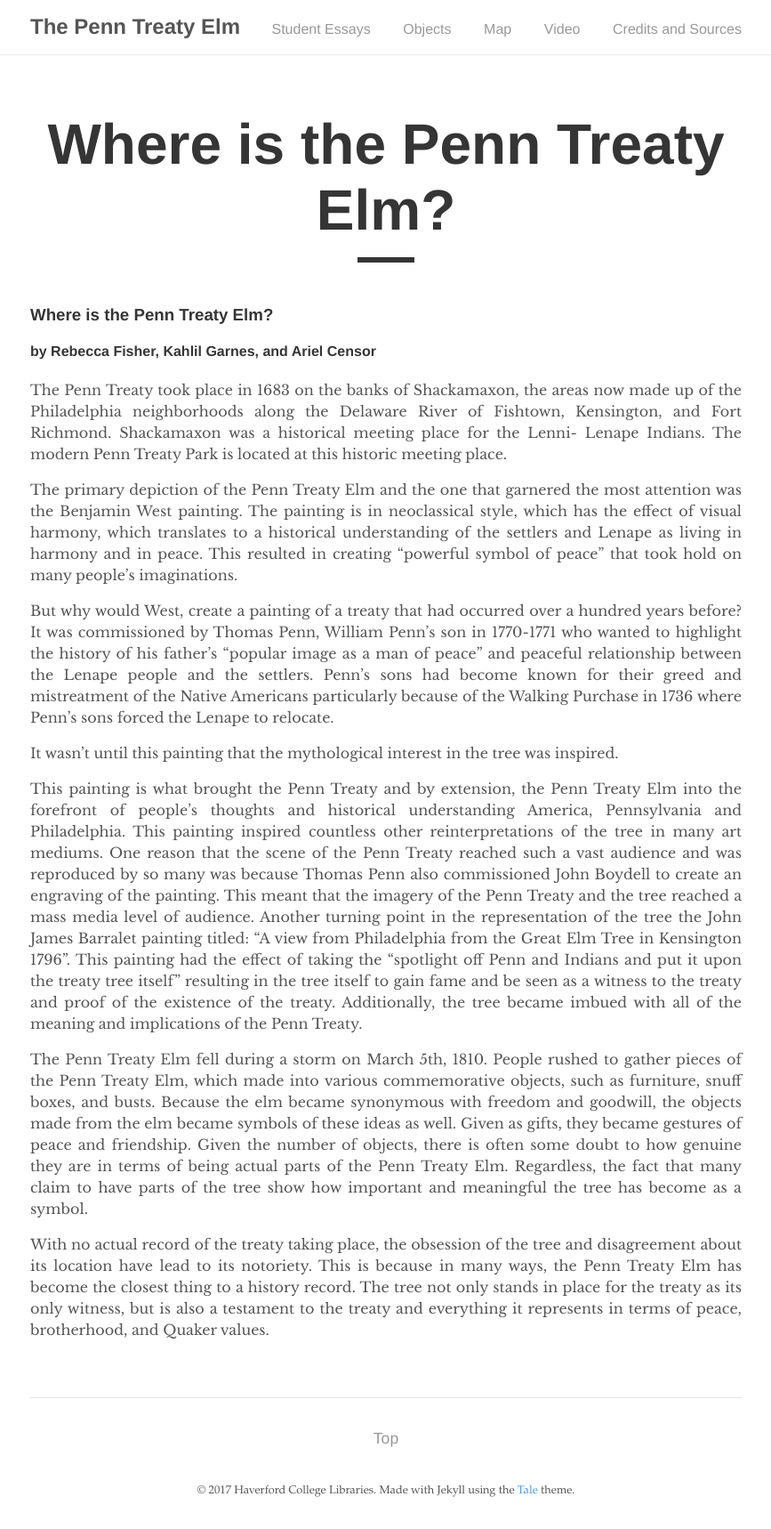
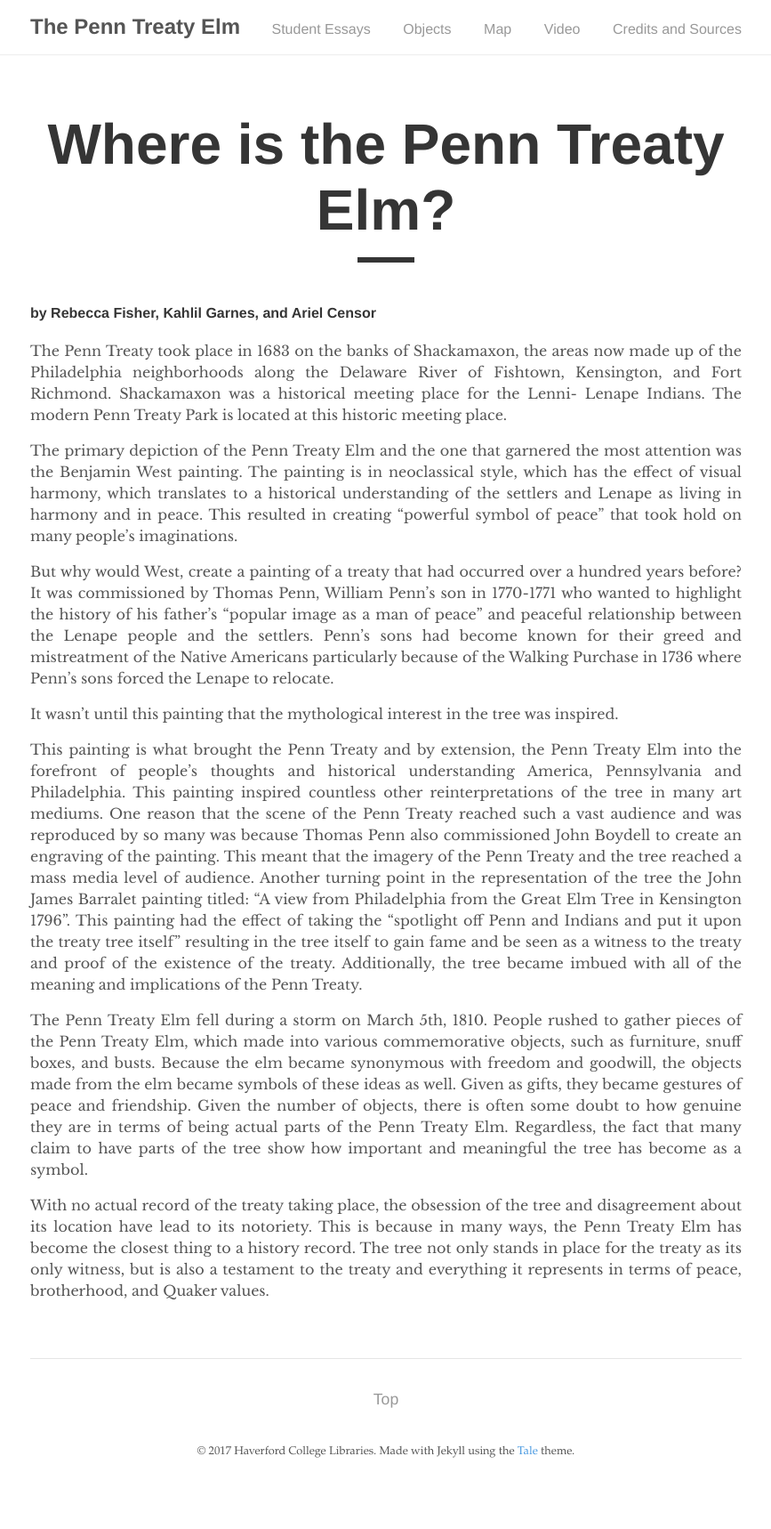
Before and after one commit to mzarafon/penn-treaty-elm, a Jekyll site: the page built from where-is-the-penn-treaty-elm.md, in a window 1280 px wide. Shown: the whole page at 89% size, without its empty margins (206-1073 px from the left). Built offline with Jekyll 4.4.1, drawn with Linux system fonts in a browser that asks for light colours; after the commit the page ends 1674 px from its top, so only the background shows below that.

Commit message:
Update and rename Where-is-the-Penn-Treaty-Elm.md to where-is-the-penn-treaty-elm.md

```diff
--- a/Where-is-the-Penn-Treaty-Elm.md
+++ b/where-is-the-penn-treaty-elm.md
@@ -4,9 +4,7 @@ title: "Where is the Penn Treaty Elm?"
 permalink: /student-essays/elm
 ---
 
-### Where is the Penn Treaty Elm?
 #### by Rebecca Fisher, Kahlil Garnes, and Ariel Censor
-
 
 The Penn Treaty took place in 1683 on the banks of Shackamaxon, the areas now made up of the Philadelphia neighborhoods along the Delaware River of Fishtown, Kensington, and Fort Richmond. Shackamaxon was a historical meeting place for the Lenni- Lenape Indians. The modern Penn Treaty Park is located at this historic meeting place.
 
```
